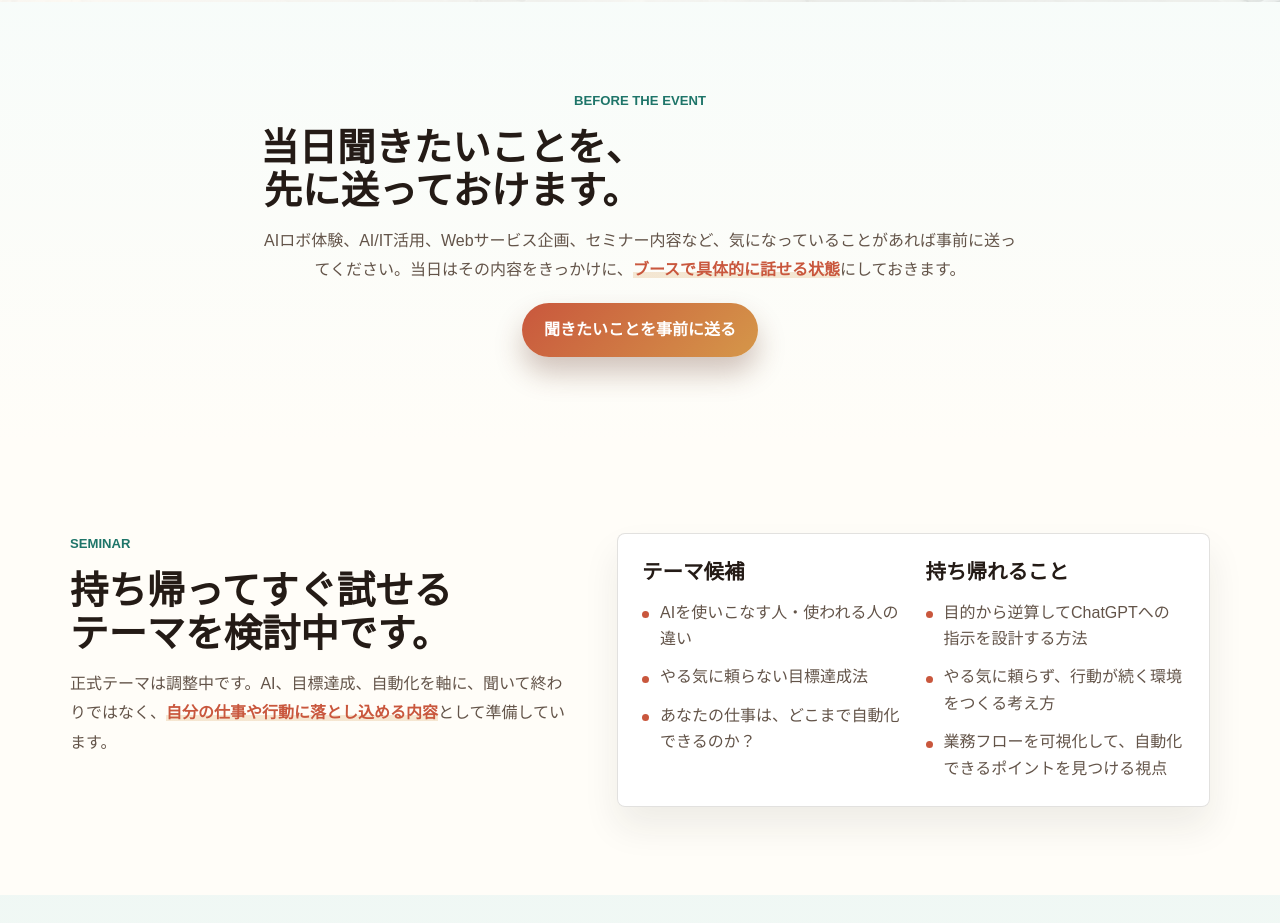
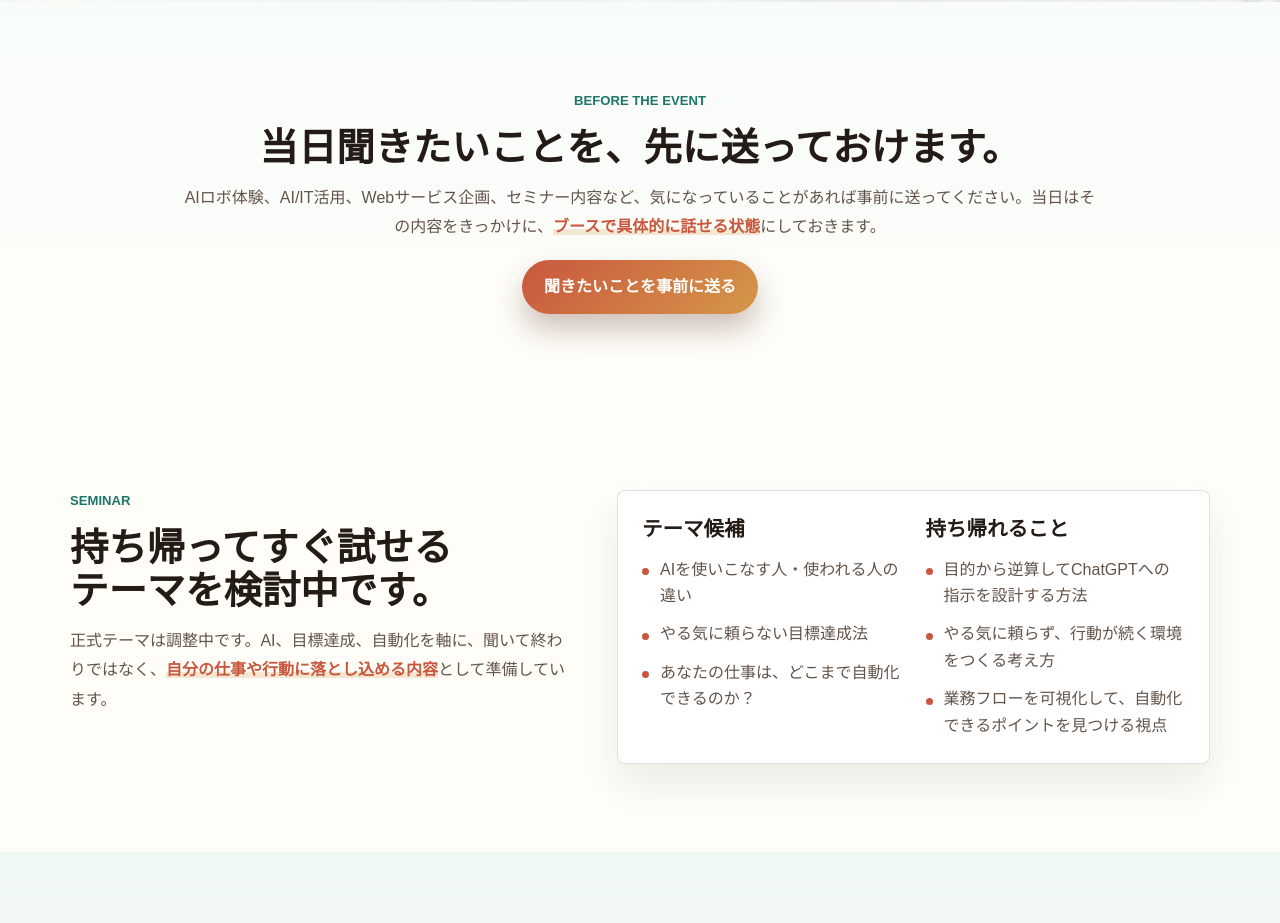
Before and after one commit to techguide-jp/corporate, a SvelteKit app in the folder techguide/: page /profile/academy-fes-2026 in a window 1280 px wide. Shown: the part 4740-5663 px from the top of the page. Built offline with nearby package versions, Linux system fonts and the light colour scheme; no server answers.

Commit message:
fix: Academy Fes LPの事前質問見出し改行を調整

```diff
--- a/techguide/src/routes/profile/academy-fes-2026/+page.svelte
+++ b/techguide/src/routes/profile/academy-fes-2026/+page.svelte
@@ -451,7 +451,11 @@
     <div class="container pre-question-section__inner">
       <div class="section-copy">
         <p class="section-eyebrow">Before the event</p>
-        <h2>当日聞きたいことを、先に送っておけます。</h2>
+        <h2>
+          <span class="heading-keep">当日聞きたいことを、</span><span class="heading-keep"
+            >先に送っておけます。</span
+          >
+        </h2>
         <p>
           AIロボ体験、AI/IT活用、Webサービス企画、セミナー内容など、気になっていることがあれば事前に送ってください。当日はその内容をきっかけに、<strong
             class="text-emphasis">ブースで具体的に話せる状態</strong
@@ -780,6 +784,10 @@
 
   .section-copy--center h2 {
     margin-inline: auto;
+  }
+
+  .heading-keep {
+    display: inline-block;
   }
 
   .section-copy p:not(.section-eyebrow),
@@ -1112,9 +1120,13 @@
   }
 
   .pre-question-section__inner {
-    grid-template-columns: minmax(0, 760px);
+    grid-template-columns: minmax(0, 920px);
     justify-content: center;
     text-align: center;
+  }
+
+  .pre-question-section .section-copy h2 {
+    max-width: none;
   }
 
   .pre-question-actions {
```
